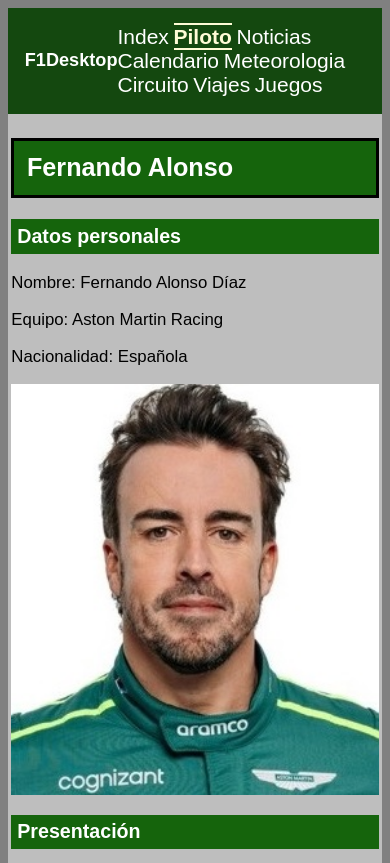
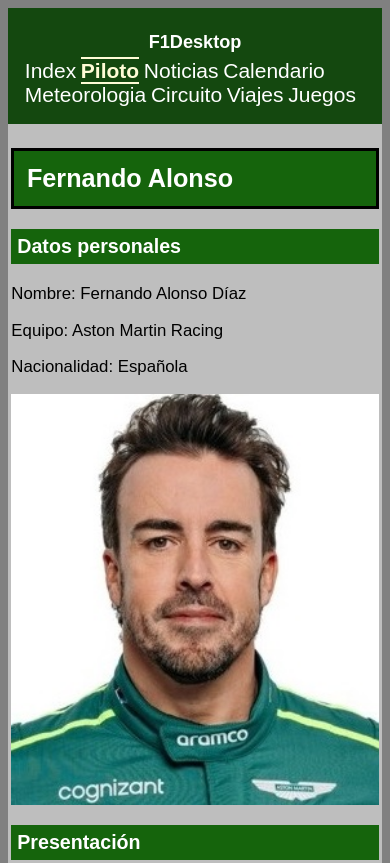
Before and after one commit to uo295526/SEW3, a plain HTML site: page piloto.html in a window 390 px wide. Shown: the top 863 px of the page. Drawn offline with Linux system fonts and the light colour scheme.

Commit message:
Add files via upload

```diff
--- a/estilo/layout.css
+++ b/estilo/layout.css
@@ -7,14 +7,18 @@
 }
 
 @media (max-width: 465px){  /*caso Moviles*/
+    header{
+        flex-direction: column;
+    }
     /*Especificidad: 002*/
     header h1{
       /*ADVERTENCIA:Se redefine font-size para ajustar al dispositivo*/
-      font-size: 0.4em;
+      font-size: 0.1em;
     }
     /*Especificidad: 002*/
     header nav{
         flex-wrap: wrap;
+        gap: 1em;
     }
   }
 
```
